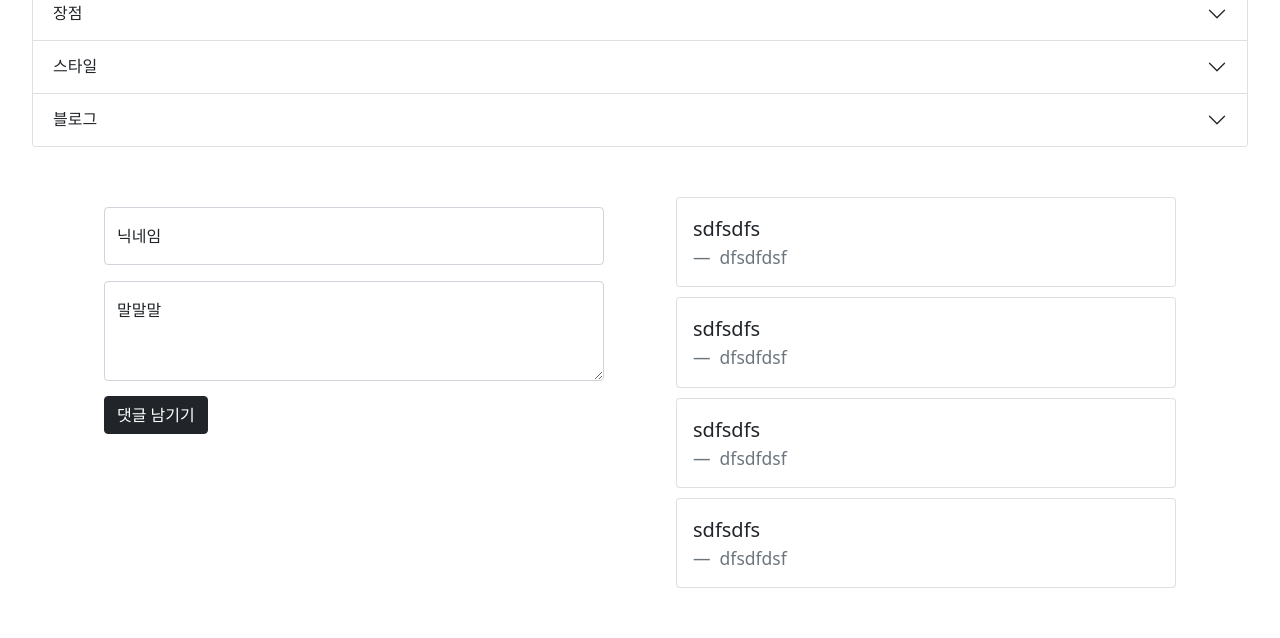
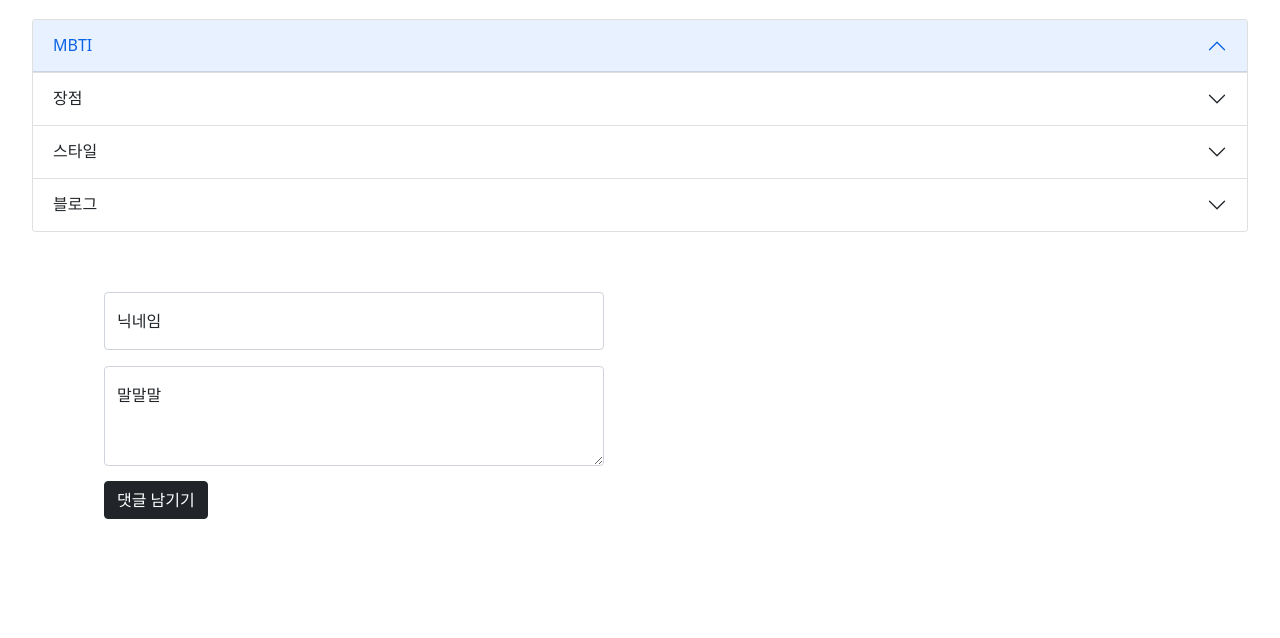
Before and after one commit to 1L4K/toy-project, a Flask app: template templates/member_4.html in a window 1280 px wide. Shown: the part 481-1119 px from the top of the page. After the commit the page ends 1000 px from the top, so only its background shows below. Run offline with Flask 3, Linux system fonts and the light colour scheme; the template is opened without the code that fills it, so the values that code supplies are empty; some libraries are stand-ins or nearby versions.

Commit message:
feat : nav 수정, member4 댓글기능

```diff
--- /dev/null
+++ b/static/css/member_4.css
@@ -0,0 +1,72 @@
+@charset "utf-8";
+
+.profile {
+    margin: 20px auto 20px auto;
+
+    display: flex;
+    flex-direction: row;
+    align-items: stretch;
+    justify-content: center;
+
+    width: 100%;
+    max-width: 1000px;
+}
+
+.profile>.name {
+    font-size: 7vw;
+    margin: 0 0 0 3vw;
+
+    display: flex;
+    flex-direction: column;
+    align-items: center;
+    justify-content: space-evenly;
+}
+
+.profile>.profile_pic {
+    width: 50%;
+    object-fit: cover;
+    border-radius: 70%;
+}
+
+.imformation {
+    display: flex;
+    flex-direction: column;
+    align-items: center;
+    justify-content: center;
+}
+
+.accordion {
+    width: 95%;
+}
+
+.comments {
+    width: 95%;
+    margin: 20px auto 20px auto;
+    padding: 20px;
+
+    display: flex;
+    flex-direction: row;
+    align-items: normal;
+    justify-content: center;
+}
+
+.mypost {
+    width: 50%;
+    max-width: 500px;
+    margin: 20px 20px 20px auto;
+}
+
+.mypost>button {
+    margin-top: 15px;
+}
+
+.mycards {
+    width: 95%;
+    max-width: 500px;
+    margin: auto;
+}
+
+.mycards>.card {
+    margin-top: 10px;
+    margin-bottom: 10px;
+}
--- /dev/null
+++ b/static/js/member_4.js
@@ -0,0 +1,45 @@
+$(document).ready(function () {
+    listing();
+});
+
+function listing() {
+    fetch('/reply').then((res) => res.json()).then((data) => {
+        let rows = data['result']
+        rows.forEach((a) => {
+            let member_id = document.location.href.slice(-1);
+            let id = a['id']
+            let name = a['name']
+            let comment = a['comment']
+
+            if (id == member_id) {
+                let temp_html = `<div class="card">
+                                    <div class="card-body">
+                                        <blockquote class="blockquote mb-0">
+                                            <p>${comment}</p>
+                                            <footer class="blockquote-footer">
+                                                ${name}
+                                            </footer>
+                                        </blockquote>
+                                    </div>
+                                </div>`
+                $('#comment-list').append(temp_html)
+            }
+        })
+    })
+}
+
+function posting() {
+    let id = document.location.href.slice(-1);
+    let name = $('#name').val()
+    let comment = $('#comment').val()
+
+    let formData = new FormData();
+    formData.append("id_give", id);
+    formData.append("name_give", name);
+    formData.append("comment_give", comment);
+
+    fetch('/reply', { method: "POST", body: formData }).then((res) => res.json()).then((data) => {
+        alert(data['msg'])
+        window.location.reload()
+    })
+}
--- a/templates/index.html
+++ b/templates/index.html
@@ -1,7 +1,7 @@
 <!DOCTYPE html>
 <html lang="en">
   <head>
-    <script src="bootstrap.bundle.min.js/bootstrap.bundle.js"></script>
+    <!-- <script src="bootstrap.bundle.min.js/bootstrap.bundle.js"></script> -->
     <script
       src="https://cdn.jsdelivr.net/npm/@popperjs/core@2.9.2/dist/umd/popper.min.js"
       integrity="sha384-IQsoLXl5PILFhosVNubq5LC7Qb9DXgDA9i+tQ8Zj3iwWAwPtgFTxbJ8NT4GN1R8p"
--- a/templates/main/navbar.html
+++ b/templates/main/navbar.html
@@ -10,7 +10,7 @@
     const dropMemberOnClick = (e) => {
       console.log(window.location.href);
       var memberId = e.id;
-      window.location.href = window.location.href + `member/${memberId}`;
+      window.location.href = `/member/${memberId}`;
     };
   </script>
   <style>
@@ -22,7 +22,7 @@
       padding: 7px 15px;
       /* display: fl; */
     }
-    img {
+    .navbar-brand > img {
       width: 110px;
       height: 50px;
     }
--- a/templates/member_1.html
+++ b/templates/member_1.html
@@ -111,6 +111,7 @@
     <script></script>
   </head>
   <body>
+    {% include "./main/navbar.html" %}
     <div class="bg-light">
       <img
         class="bg_img"
--- a/templates/member_4.html
+++ b/templates/member_4.html
@@ -5,9 +5,15 @@
   <meta charset="UTF-8" />
   <meta http-equiv="X-UA-Compatible" content="IE=edge" />
   <meta name="viewport" content="width=device-width, initial-scale=1.0" />
-
+  <script src="https://ajax.googleapis.com/ajax/libs/jquery/3.5.1/jquery.min.js"></script>
+    <script
+      src="https://cdn.jsdelivr.net/npm/bootstrap@5.0.2/dist/js/bootstrap.bundle.min.js"
+      integrity="sha384-MrcW6ZMFYlzcLA8Nl+NtUVF0sA7MsXsP1UyJoMp4YLEuNSfAP+JcXn/tWtIaxVXM"
+      crossorigin="anonymous"
+    ></script>
   <link href="https://cdn.jsdelivr.net/npm/bootstrap@5.0.2/dist/css/bootstrap.min.css" rel="stylesheet"
     integrity="sha384-EVSTQN3/azprG1Anm3QDgpJLIm9Nao0Yz1ztcQTwFspd3yD65VohhpuuCOmLASjC" crossorigin="anonymous" />
+  <!-- <script src="bootstrap.bundle.min.js/bootstrap.bundle.js"></script> -->
   <script src="https://ajax.googleapis.com/ajax/libs/jquery/3.5.1/jquery.min.js"></script>
   <script src="https://cdn.jsdelivr.net/npm/bootstrap@5.0.2/dist/js/bootstrap.bundle.min.js"
     integrity="sha384-MrcW6ZMFYlzcLA8Nl+NtUVF0sA7MsXsP1UyJoMp4YLEuNSfAP+JcXn/tWtIaxVXM"
@@ -22,79 +28,14 @@
 
   <link href="https://fonts.googleapis.com/css2?family=Noto+Serif+KR:wght@200;300;400;500;600;700;900&display=swap"
     rel="stylesheet" />
-  <style>
-    .profile {
-      margin: 20px auto 20px auto;
-
-      display: flex;
-      flex-direction: row;
-      align-items: stretch;
-      justify-content: center;
-
-      width: 100%;
-      max-width: 1000px;
-    }
-
-    .profile>.name {
-      font-size: 7vw;
-      margin: 0 0 0 3vw;
-
-      display: flex;
-      flex-direction: column;
-      align-items: center;
-      justify-content: space-evenly;
-    }
-
-    .profile>.profile_pic {
-      width: 50%;
-      object-fit: cover;
-      border-radius: 70%;
-    }
-    .imformation {
-      display: flex;
-      flex-direction: column;
-      align-items: center;
-      justify-content: center;
-    }
-    .accordion {
-      width: 95%;
-    }
-    .comments {
-      width: 95%;
-      margin: 20px auto 20px auto;
-      padding: 20px;
-
-      display: flex;
-      flex-direction: row;
-      align-items: normal;
-      justify-content: center;
-    }
-
-    .mypost {
-      width: 50%;
-      max-width: 500px;
-      margin: 20px 20px 20px auto;
-    }
-
-    .mypost>button {
-      margin-top: 15px;
-    }
-
-    .mycards {
-      width: 95%;
-      max-width: 500px;
-      margin: auto;
-    }
-
-    .mycards>.card {
-      margin-top: 10px;
-      margin-bottom: 10px;
-    }
-  </style>
+  <link rel="stylesheet" href="{{ url_for('static', filename='css/member_4.css') }}">
+  <script src="{{ url_for('static', filename='js/member_4.js') }}"> </script>
+  <style></style>
   <script></script>
 </head>
 
 <body style="background-color: transparent;">
+  {% include "./main/navbar.html" %}
   <div class="profile">
     <img class="profile_pic"
       src="https://images.unsplash.com/photo-1601829534265-66684bd4dcc6?ixlib=rb-4.0.3&ixid=MnwxMjA3fDB8MHxwaG90by1wYWdlfHx8fGVufDB8fHx8&auto=format&fit=crop&w=1974&q=80"
@@ -178,51 +119,11 @@
         <textarea class="form-control" placeholder="Leave a comment here" id="comment" style="height: 100px"></textarea>
         <label for="floatingTextarea2">말말말</label>
       </div>
-      <button onclick="save_comment()" type="button" class="btn btn-dark">
+      <button onclick="posting()" type="button" class="btn btn-dark">
         댓글 남기기
       </button>
     </div>
     <div class="mycards" id="comment-list">
-      <div class="card">
-        <div class="card-body">
-          <blockquote class="blockquote mb-0">
-            <p>sdfsdfs</p>
-            <footer class="blockquote-footer">
-              dfsdfdsf
-            </footer>
-          </blockquote>
-        </div>
-      </div>
-      <div class="card">
-        <div class="card-body">
-          <blockquote class="blockquote mb-0">
-            <p>sdfsdfs</p>
-            <footer class="blockquote-footer">
-              dfsdfdsf
-            </footer>
-          </blockquote>
-        </div>
-      </div>
-      <div class="card">
-        <div class="card-body">
-          <blockquote class="blockquote mb-0">
-            <p>sdfsdfs</p>
-            <footer class="blockquote-footer">
-              dfsdfdsf
-            </footer>
-          </blockquote>
-        </div>
-      </div>
-      <div class="card">
-        <div class="card-body">
-          <blockquote class="blockquote mb-0">
-            <p>sdfsdfs</p>
-            <footer class="blockquote-footer">
-              dfsdfdsf
-            </footer>
-          </blockquote>
-        </div>
-      </div>
     </div>
   </div>
 </body>
```
